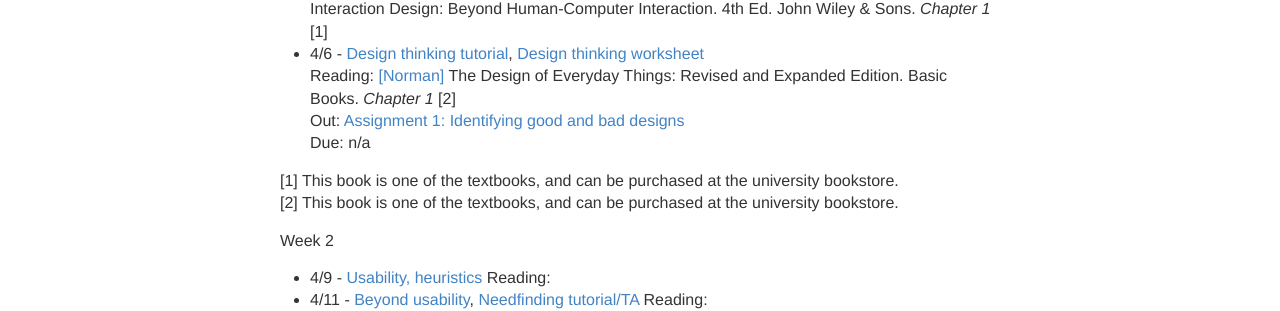
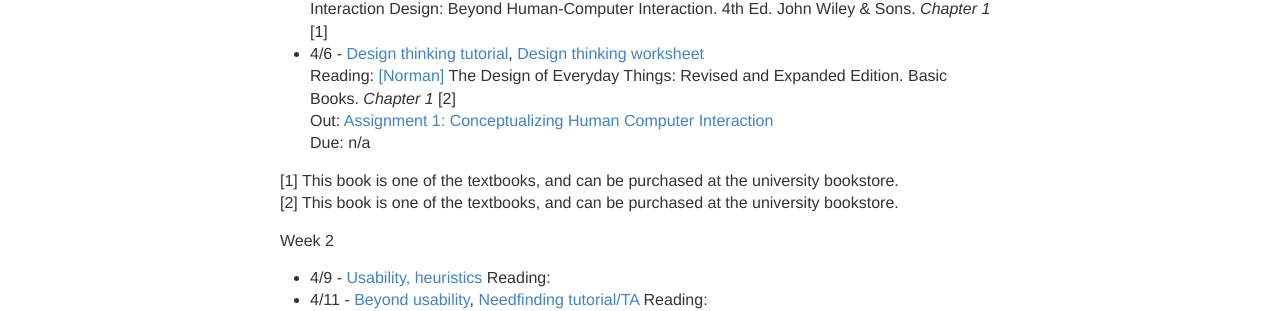
Before and after one commit to hciwang/hciwang.github.io, a Jekyll site: the page built from _posts/2018-3-25-lectures.md, in a window 1280 px wide. Shown: the part 453-764 px from the top of the page. Built offline with Jekyll 4.4.1, drawn with Linux system fonts in a browser that asks for light colours.

Commit message:
Update 2018-3-25-lectures.md

```diff
--- a/_posts/2018-3-25-lectures.md
+++ b/_posts/2018-3-25-lectures.md
@@ -12,7 +12,7 @@
 Reading: [[Preece, Sharp & Rogers]](http://www.id-book.com/) Jenny Preece, Helen Sharp, Yvonne Rogers. 2015. Interaction Design: Beyond Human-Computer Interaction. 4th Ed. John Wiley & Sons.  *Chapter 1* [1]
 - 4/6 - [Design thinking tutorial](https://www.dropbox.com/s/wj28q4420lqa3go/Tutorial_DT_process.pdf?dl=1), [Design thinking worksheet](https://dschool.stanford.edu/s/Participant-Worksheet.pdf)
 Reading: [[Norman]](https://www.basicbooks.com/titles/don-norman/the-design-of-everyday-things/9780465050659/) The Design of Everyday Things: Revised and Expanded Edition. Basic Books. *Chapter 1* [2]
-Out: [Assignment 1: Identifying good and bad designs]()
+Out: [Assignment 1: Conceptualizing Human Computer Interaction](https://canvas.ucdavis.edu/courses/225630/assignments/180502)
 Due: n/a
 
 [1] This book is one of the textbooks, and can be purchased at the university bookstore.
```
